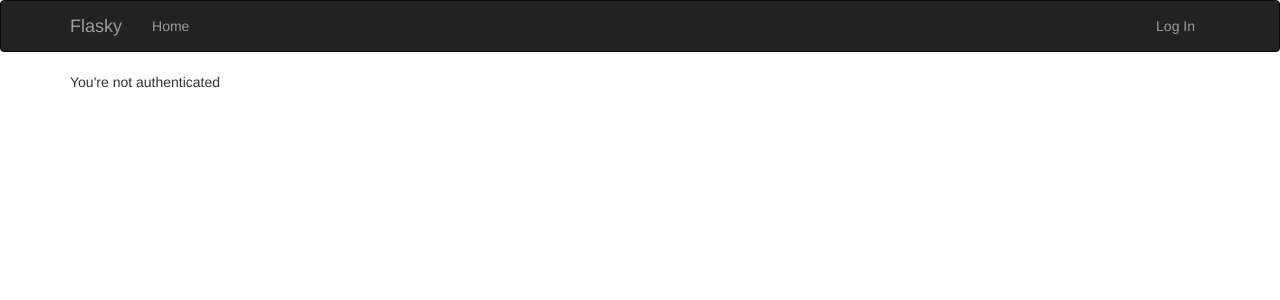
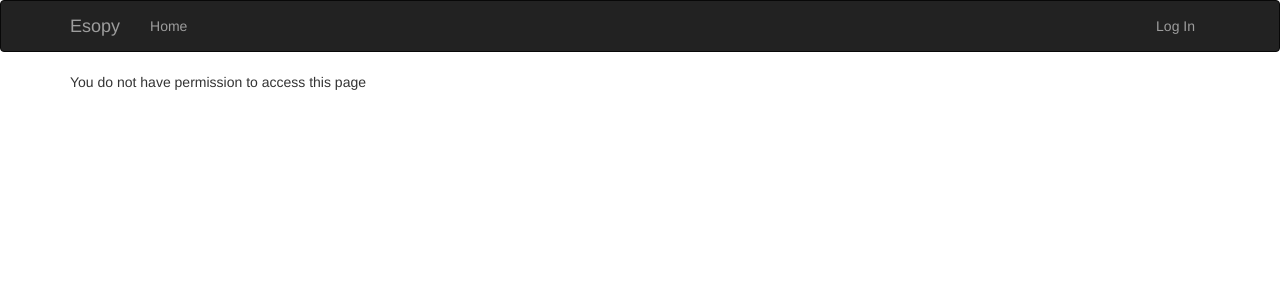
Before and after one commit to arithama/esopy, a Flask app: page /users in a window 1280 px wide. Shown: the top 300 px of the page. Run offline with Flask 3, Linux system fonts and the light colour scheme; some libraries are stand-ins or nearby versions.

Commit message:
Minor adjustments

```diff
--- a/app/main/views.py
+++ b/app/main/views.py
@@ -1,6 +1,7 @@
 from . import main
-from flask import render_template
+from flask import render_template, flash
 from ..models import User
+from .. import db
 
 
 @main.route('/')
--- a/app/templates/base.html
+++ b/app/templates/base.html
@@ -15,10 +15,12 @@
             <button type="button" class="navbar-toggle" data-toggle="collapse" data-target=".navbar-collapse">
                 <span class="sr-only">Toggle navigation</span>
                 <span class="icon-bar"></span>
-                <span class="icon-bar"></span>
+
+
+                span class="icon-bar"></span>
                 <span class="icon-bar"></span>
             </button>
-            <a class="navbar-brand" href="{{ url_for('main.index') }}">Flasky</a>
+            <a class="navbar-brand" href="{{ url_for('main.index') }}">Esopy</a>
         </div>
         <div class="navbar-collapse collapse">
             <ul class="nav navbar-nav">
--- a/app/templates/home.html
+++ b/app/templates/home.html
@@ -1,6 +1,6 @@
 {% extends "base.html" %}
 
-{% block title %}Esopy - Home - Test{% endblock %}
+{% block title %}Esopy - Home{% endblock %}
 
 {% block page_content %}
 <div class="page-header">
--- a/app/templates/users.html
+++ b/app/templates/users.html
@@ -1,7 +1,7 @@
 {% extends "base.html" %}
 
 {% block page_content %}
-    {%if current_user.is_admin %}
+{% if current_user.is_admin %}
     <h1 class="title">{% block title %} Users {% endblock %}</h1>
     <div class="content">
         <table class="table">
@@ -24,9 +24,8 @@
             {% endfor %}
             </tbody>
           </table>
-
     </div>
 {% else %}
-    You're not authenticated
+You do not have permission to access this page
 {% endif %}
 {% endblock %}
```
Also changed, not shown: instance/database.db.
